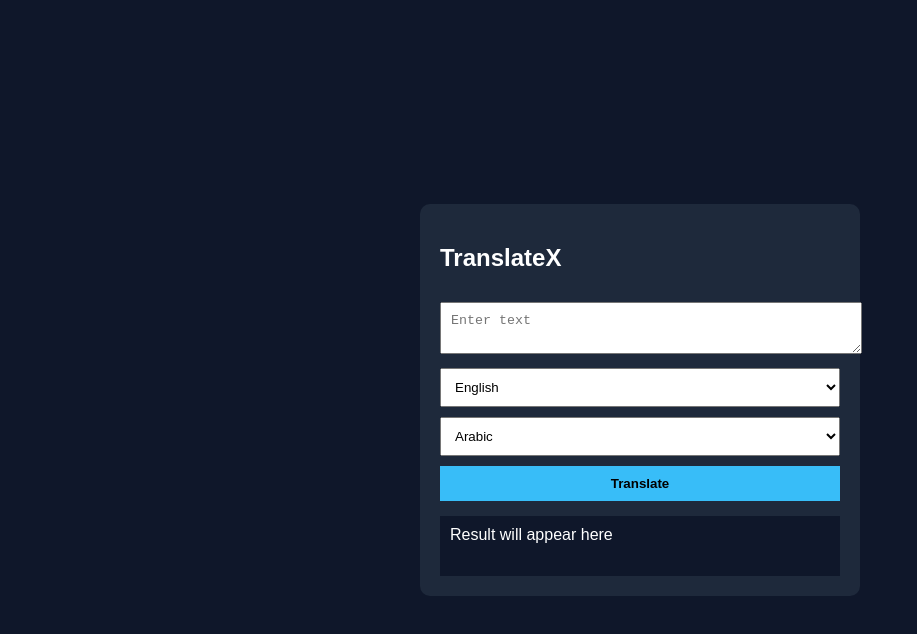
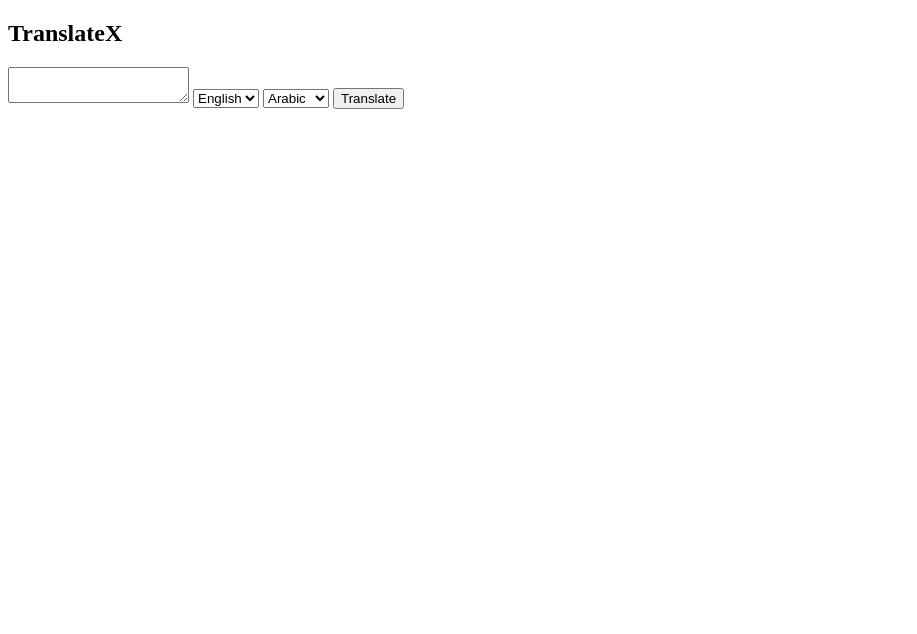
Before and after one commit to malekdalpirou765-hue/translatex, a website: page public/index.html in a window 1280 px wide. Shown: the whole page, without its empty margins (0-917 px from the left). Drawn offline with Linux system fonts and the light colour scheme.

Commit message:
Update index.html

```diff
--- a/public/index.html
+++ b/public/index.html
@@ -1,106 +1,44 @@
 <!DOCTYPE html>
-<html lang="en">
+<html>
 <head>
 <meta charset="UTF-8">
 <title>TranslateX</title>
-
-<style>
-body{
-  font-family: Arial;
-  background:#0f172a;
-  color:white;
-  display:flex;
-  justify-content:center;
-  align-items:center;
-  height:100vh;
-  margin:0;
-}
-
-.box{
-  width:400px;
-  background:#1e293b;
-  padding:20px;
-  border-radius:10px;
-}
-
-textarea,select,button{
-  width:100%;
-  margin-top:10px;
-  padding:10px;
-}
-
-button{
-  background:#38bdf8;
-  border:none;
-  cursor:pointer;
-  font-weight:bold;
-}
-
-#result{
-  margin-top:15px;
-  background:#0f172a;
-  padding:10px;
-  min-height:40px;
-}
-</style>
-
 </head>
-
 <body>
-
-<div class="box">
 
 <h2>TranslateX</h2>
 
-<textarea id="text" placeholder="Enter text"></textarea>
+<textarea id="text"></textarea>
 
 <select id="from">
   <option value="English">English</option>
   <option value="French">French</option>
-  <option value="Spanish">Spanish</option>
 </select>
 
 <select id="to">
   <option value="Arabic">Arabic</option>
   <option value="English">English</option>
-  <option value="French">French</option>
 </select>
 
 <button onclick="translateText()">Translate</button>
 
-<div id="result">Result will appear here</div>
-
-</div>
+<p id="result"></p>
 
 <script>
-
 async function translateText(){
-
   const text = document.getElementById("text").value;
   const from = document.getElementById("from").value;
   const to = document.getElementById("to").value;
 
-  document.getElementById("result").innerText = "Loading...";
+  const res = await fetch("/translate", {
+    method: "POST",
+    headers: {"Content-Type": "application/json"},
+    body: JSON.stringify({text, from, to})
+  });
 
-  try{
-
-    const res = await fetch("/translate", {
-      method: "POST",
-      headers: {
-        "Content-Type": "application/json"
-      },
-      body: JSON.stringify({ text, from, to })
-    });
-
-    const data = await res.json();
-
-    document.getElementById("result").innerText = data.result;
-
-  }catch(err){
-    document.getElementById("result").innerText = "Server error";
-  }
+  const data = await res.json();
+  document.getElementById("result").innerText = data.result;
 }
-
 </script>
 
 </body>
```
